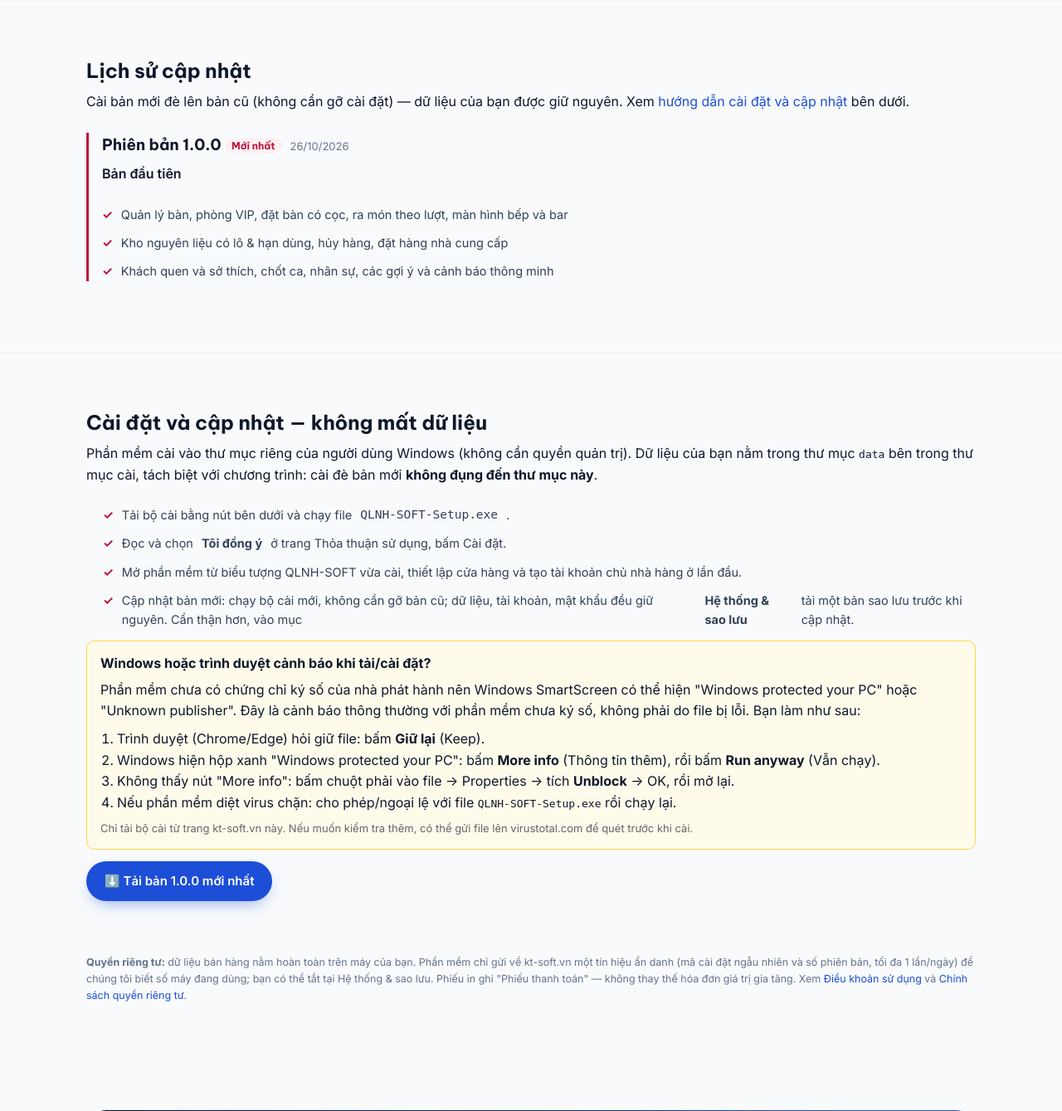
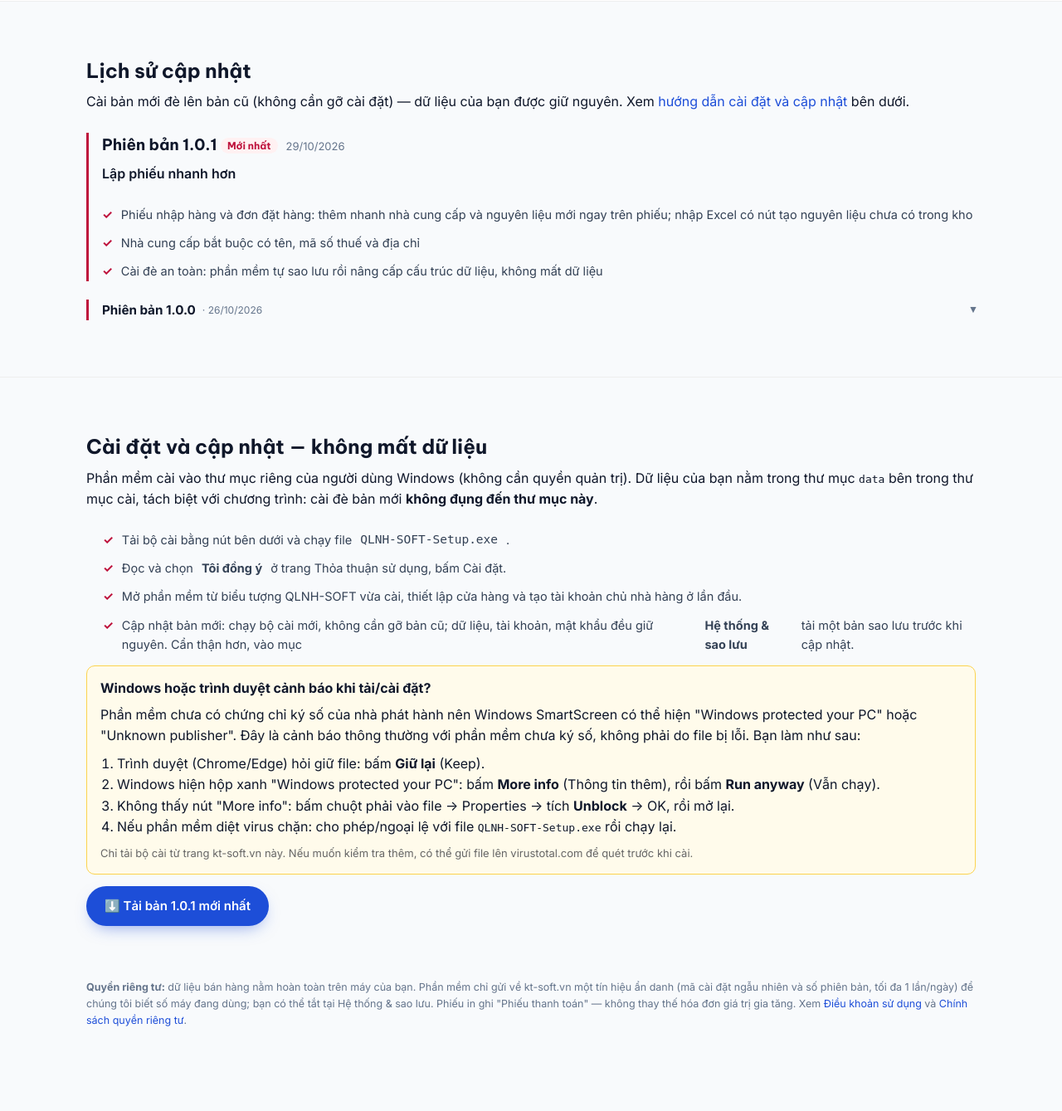
Before and after one commit to hoangnamcnc-ioc/kt-soft-web, a PHP site: page /san-pham-qlnh-soft.php in a window 1280 px wide. Shown: the part 2556-3895 px from the top of the page at 83% size. Run offline with PHP 8.4, Linux system fonts and the light colour scheme.

Commit message:
QLNH-SOFT: nhat ky 1.0.1

```diff
--- a/san-pham-qlnh-soft.php
+++ b/san-pham-qlnh-soft.php
@@ -110,16 +110,26 @@ $daDanhGia = !empty($_COOKIE['danhgia_qlnh-soft']);
     </p>
     <div class="changelog-item" style="border-left:3px solid var(--qlnh, #be123c); padding-left:16px; margin-bottom:22px;">
       <div style="display:flex; align-items:baseline; gap:10px; flex-wrap:wrap;">
-        <h3 style="margin:0;">Phiên bản 1.0.0 <span style="font-size:12px;font-weight:700;color:var(--qlnh);background:var(--qlnh-bg);padding:2px 8px;border-radius:10px;vertical-align:middle;">Mới nhất</span></h3>
-        <span class="muted" style="font-size:13px;">26/10/2026</span>
+        <h3 style="margin:0;">Phiên bản 1.0.1 <span style="font-size:12px;font-weight:700;color:var(--qlnh);background:var(--qlnh-bg);padding:2px 8px;border-radius:10px;vertical-align:middle;">Mới nhất</span></h3>
+        <span class="muted" style="font-size:13px;">29/10/2026</span>
       </div>
+      <p style="font-weight:600; margin:8px 0 4px;">Lập phiếu nhanh hơn</p>
+      <ul class="feature-list" style="--card-accent: var(--qlnh);">
+        <li>Phiếu nhập hàng và đơn đặt hàng: thêm nhanh nhà cung cấp và nguyên liệu mới ngay trên phiếu; nhập Excel có nút tạo nguyên liệu chưa có trong kho</li>
+        <li>Nhà cung cấp bắt buộc có tên, mã số thuế và địa chỉ</li>
+        <li>Cài đè an toàn: phần mềm tự sao lưu rồi nâng cấp cấu trúc dữ liệu, không mất dữ liệu</li>
+      </ul>
+    </div>
+
+    <details class="changelog-item" style="border-left:3px solid var(--qlnh, #be123c); padding-left:16px; margin-bottom:22px;">
+      <summary><strong>Phiên bản 1.0.0</strong> <span class="muted" style="font-size:13px;">· 26/10/2026</span></summary>
       <p style="font-weight:600; margin:8px 0 4px;">Bản đầu tiên</p>
       <ul class="feature-list" style="--card-accent: var(--qlnh);">
         <li>Quản lý bàn, phòng VIP, đặt bàn có cọc, ra món theo lượt, màn hình bếp và bar</li>
         <li>Kho nguyên liệu có lô &amp; hạn dùng, hủy hàng, đặt hàng nhà cung cấp</li>
         <li>Khách quen và sở thích, chốt ca, nhân sự, các gợi ý và cảnh báo thông minh</li>
       </ul>
-    </div>
+    </details>
   </div>
 </section>
 
@@ -154,7 +164,7 @@ $daDanhGia = !empty($_COOKIE['danhgia_qlnh-soft']);
       </p>
     </div>
     <div class="cta-row">
-      <a href="download.php?p=qlnh-soft" class="btn">⬇️ Tải bản 1.0.0 mới nhất</a>
+      <a href="download.php?p=qlnh-soft" class="btn">⬇️ Tải bản 1.0.1 mới nhất</a>
     </div>
   </div>
 </section>
```
